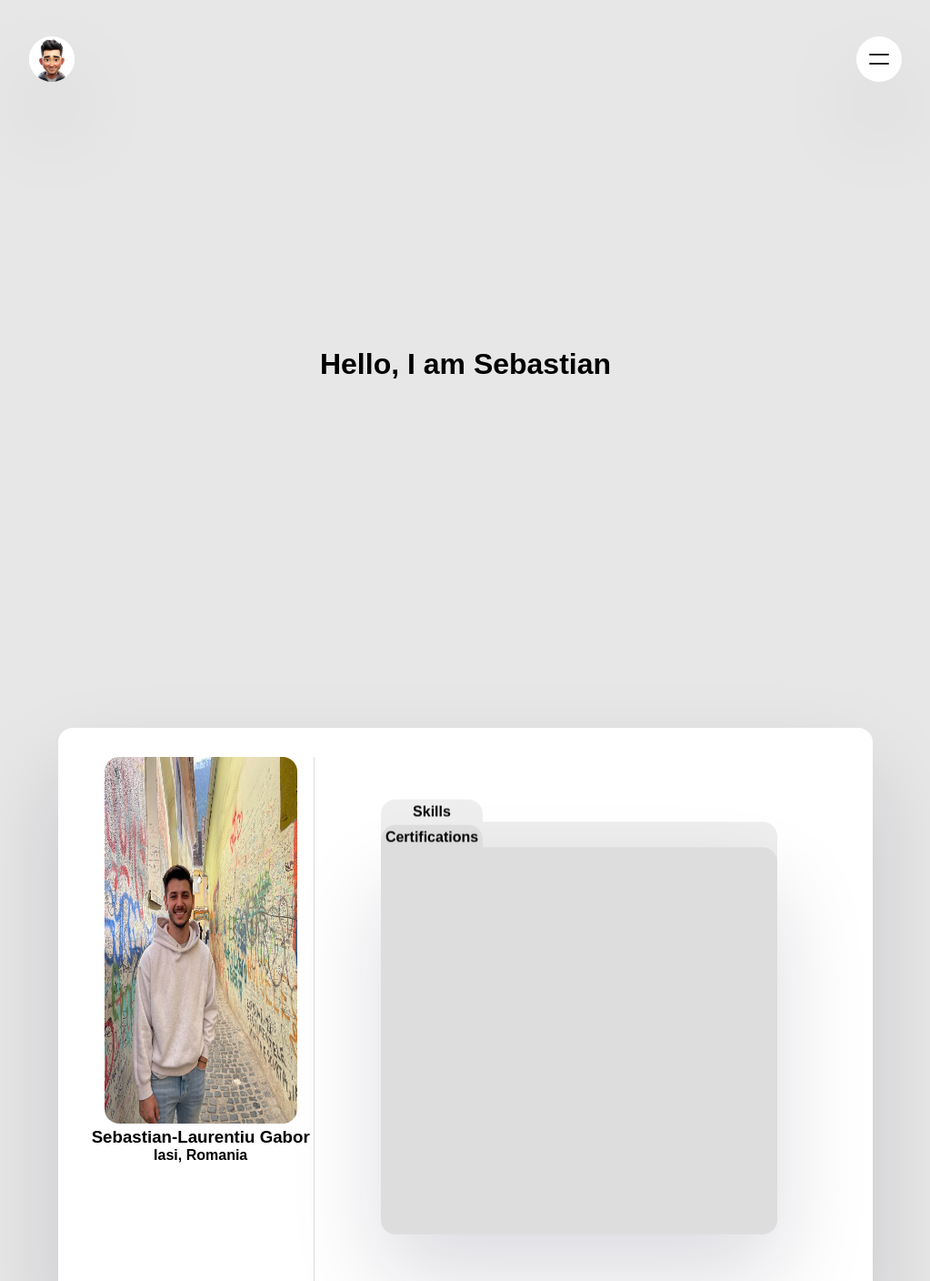
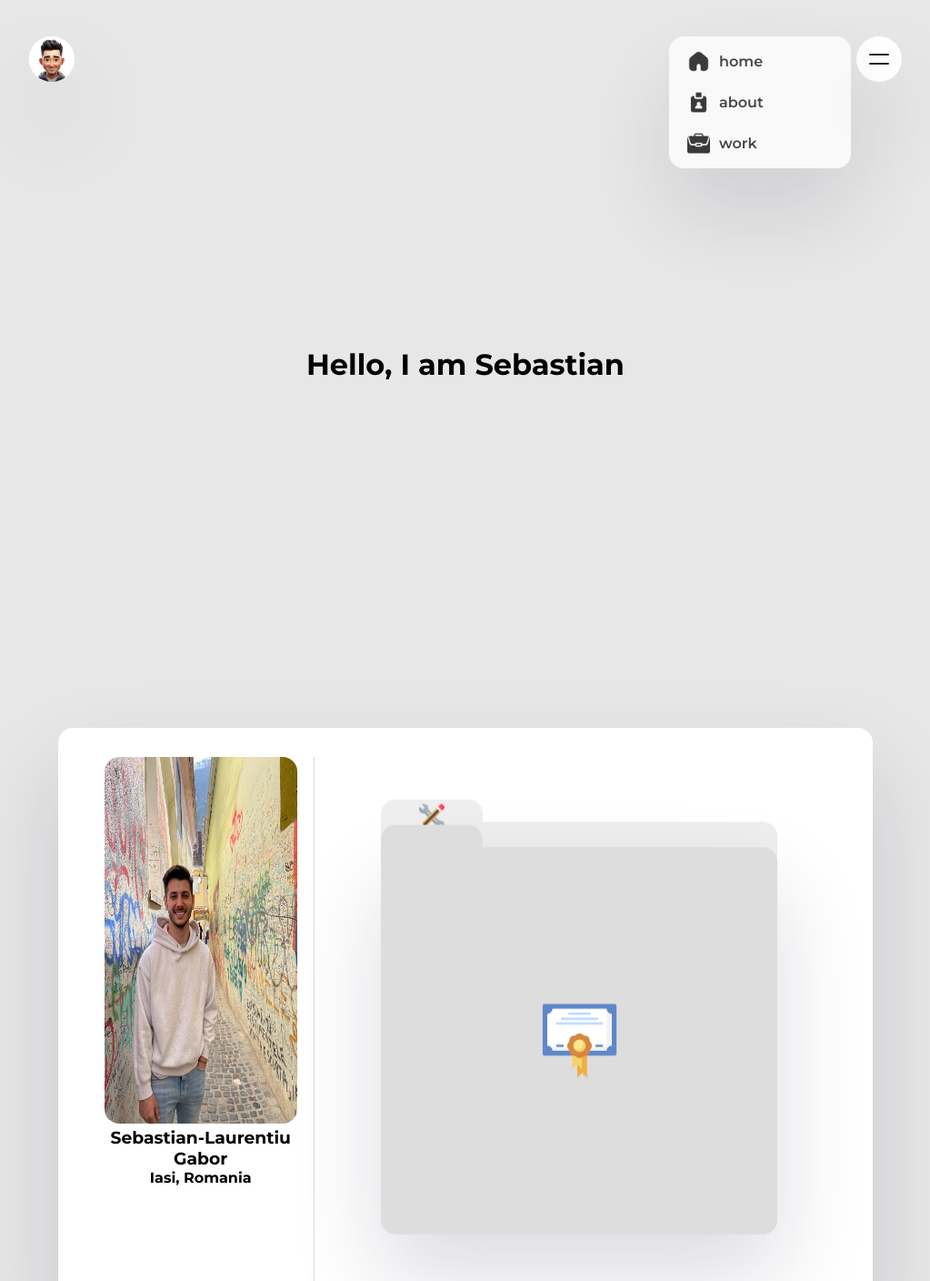
Before and after one commit to sebastian-gab/Portfolio-Website, a plain HTML site: page index.html in a window 1280 px wide. Shown: the top 1408 px of the page at 91% size, without its empty margins (128-1151 px from the left). Drawn offline with Linux system fonts and the light colour scheme.

Commit message:
Add menu on header

```diff
--- a/index.html
+++ b/index.html
@@ -23,6 +23,11 @@
                 </div>
             </div>
         </span>
+        <div class="header-menu">
+            <a class="menu-item" href="#main"><img src="src/images/home.png" alt="Home">home</a>
+            <a class="menu-item" href="#about"><img src="src/images/id-card.png" alt="About">about</a>
+            <a class="menu-item" href="#work"><img src="src/images/portfolio.png" alt="Work">work</a>
+        </div>
     </header>
     <main>
         <div id="main">
@@ -42,10 +47,13 @@
                 <div class="line"></div>
                 <div class="about-cards">
                     <div class="about-card about-folder-1 certs" >
-                        <div class="folder-menu">Certifications</div>
+                        <div class="folder-menu"></div>
+                        <img class="certificate-img" src="src/images/award.png" alt="Certifications">
                     </div>
                     <div class="about-card about-folder-2 skills" >
-                        <div class="folder-menu">Skills</div>
+                        <div class="folder-menu">
+                            <img class="skill-img" src="src/images/pencil.png" alt="Skill">
+                        </div>
                     </div>
                 </div>
             </div>
--- a/style.css
+++ b/style.css
@@ -1,3 +1,6 @@
+@import url('https://fonts.googleapis.com/css2?family=Montserrat:ital,wght@0,100..900;1,100..900&display=swap');
+
+
 * {
     margin: 0;
     padding: 0;
@@ -14,7 +17,7 @@
   }
 
   body {
-    font-family:sans-serif;
+    font-family: Montserrat, sans-serif;
     background: var(--main-bg-color);
   }
 
@@ -26,6 +29,8 @@
 
  /* HEADER  */
 #header {
+	z-index: 200;
+	position:relative;
     position: fixed;
     width: 100%;
     font-weight: 600;
@@ -134,13 +139,40 @@
 }
 
 
-.menu-list{
+.header-menu{
+	background-color: #fff;
+	position: absolute;
+	display: grid;
+	opacity: 75%;
+	right: 13.5rem;
+	top: 2.5rem;
+	padding: 5px;
+	width: 200px;
+	border-radius: 16px;
+	box-shadow: rgba(17, 12, 46, 0.15) 0px 48px 100px 0px;
 }
 
 .menu-item{
-    margin-left: 2rem;
+	padding: 10px 5px;
+	display: flex;
+	align-items: center;
 }
 
+
+.menu-item:hover {
+	background-color: #eee;
+	border-radius: 14px;
+}
+
+.menu-item:hover:active{
+	transform: scale(.98);
+	transition: all 0.2s ease-in-out;
+}
+
+.menu-item img {
+	width: 25px;
+	margin: 0 10px;
+}
 
 
   /* MAIN */
@@ -201,6 +233,7 @@
   }
 
   .about-card{
+	cursor: pointer;
 	transform: rotateX(10deg);
 	position: relative;
 	background-color: #fff;
@@ -230,17 +263,29 @@
 	box-shadow: rgba(17, 12, 46, 0.15) 0px 48px 100px 0px;
   }
 
+  .certificate-img{
+	width: 20%;
+	margin: auto;
+  }
+
   .skills {
 	background-color: #eee;
   }
 
+  .skill-img{
+	width: 25%;
+	height: 45%;
+  }
+
   .skills:hover{
-	top: 10px;
+	top: 0px;
 	transition: all 0.2s ease-in-out;
   }
 
   .about-folder-1{
 	z-index: 100;
+	display: grid;
+	align-items: center;
   }
 
   .about-folder-2{
```
Also changed, not shown: src/images/award.png (added), src/images/home.png (added), src/images/id-card.png (added), src/images/logo.jpeg (deleted), src/images/pencil.png (added), src/images/portfolio.png (added).
